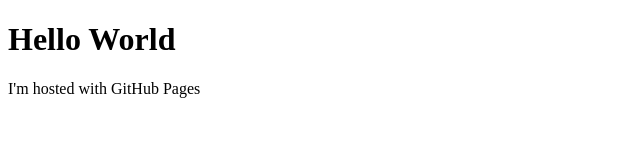
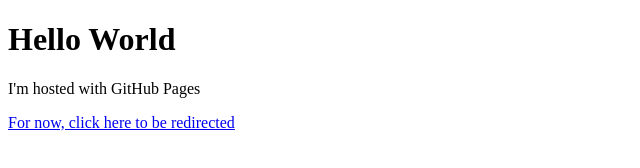
Before and after one commit to tfmm/tfmm.github.io, a plain HTML site: page index.html in a window 1280 px wide. Shown: the whole page, without its empty margins (0-640 px from the left). Drawn offline with Linux system fonts and the light colour scheme.

Commit message:
update index page

```diff
--- a/index.html
+++ b/index.html
@@ -3,5 +3,6 @@
 <body>
   <h1>Hello World</h1>
   <p>I'm hosted with GitHub Pages</p>
+  <p><a href=https://github.com/tfmm>For now, click here to be redirected</a></p>
 </body>
 </html>
```
